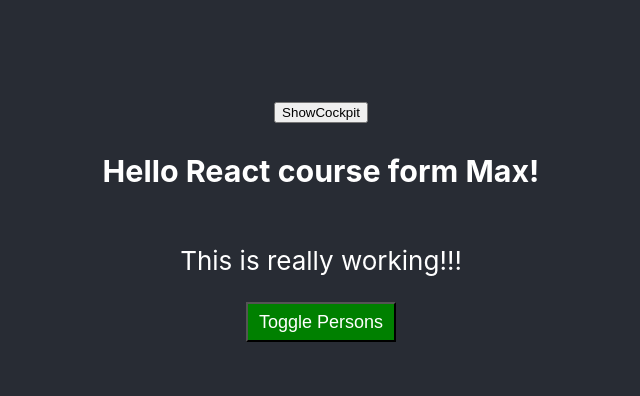
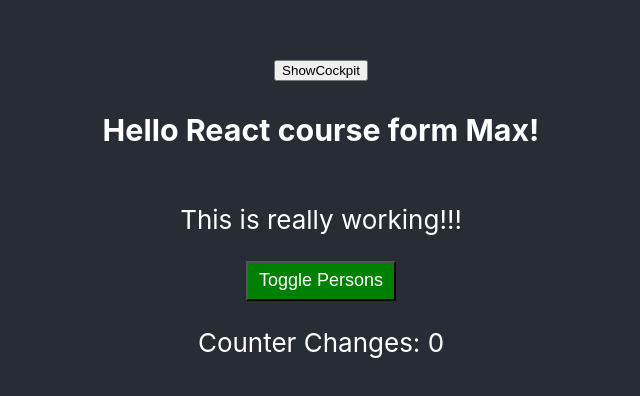
Before and after one commit to OlegGre4ka/-react-max-schwarzmuller, a React (Create React App) app: page / in a window 1280 px wide. Shown: the part 178-574 px from the top of the page, without its empty margins (319-959 px from the left). Built offline with nearby package versions, Linux system fonts and the light colour scheme.

Commit message:
107-Using PropTypes,install prop-types library

```diff
--- a/package.json
+++ b/package.json
@@ -4,6 +4,7 @@
   "private": true,
   "dependencies": {
     "node-sass": "^4.12.0",
+    "prop-types": "^15.7.2",
     "radium": "^0.25.1",
     "react": "^16.8.6",
     "react-dom": "^16.8.6",
--- a/src/components/Cockpit/Cockpit.js
+++ b/src/components/Cockpit/Cockpit.js
@@ -1,14 +1,14 @@
-import React, { useEffect } from 'react';
+import React/* { useEffect }*/ from 'react';
 import './Cockpit.scss';
 import Aux from '../../hoc/Auxiliary';
 
 const Cockpit = props => {
-    useEffect(() => {
-        console.log('[Cockpit.js],useEffect-1');
-        // setTimeout(()=>{
-        //     alert('Cockpit useEffect()-1-one time');
-        // },1000)
-    }, []);
+    // useEffect(() => {
+    //     console.log('[Cockpit.js],useEffect-1');
+    //     // setTimeout(()=>{
+    //     //     alert('Cockpit useEffect()-1-one time');
+    //     // },1000)
+    // }, []);
 
     // useEffect(()=>{
     //     console.log('[Cockpit.js],useEffect-2');
@@ -24,13 +24,13 @@ const Cockpit = props => {
     //     },2500)
     // },[props.persons]);
 
-    useEffect(() => {
-        return () => {
-            // alert('Cockpit useEffect()-4-useEffect-4-as componentUnMount');
+    // useEffect(() => {
+    //     return () => {
+    //         // alert('Cockpit useEffect()-4-useEffect-4-as componentUnMount');
 
-            console.log('[Cockpit.js],useEffect-4-as componentUnMount');
-        }
-    });
+    //         console.log('[Cockpit.js],useEffect-4-as componentUnMount');
+    //     }
+    // });
 
     const classes = [];
     // alert('Cockpit useEffect()');
--- a/src/components/Persons/Persons.js
+++ b/src/components/Persons/Persons.js
@@ -14,22 +14,23 @@ class Persons extends PureComponent {
     //         return false
     //     }
     // }
-    getSnapshotBeforeUpdate(prevProps, prevState) {
-        console.log('[Persons.js],getSnapshotBeforeUpdate');
-        return { message: "Snapshot!" }
+    // getSnapshotBeforeUpdate(prevProps, prevState) {
+    //     console.log('[Persons.js],getSnapshotBeforeUpdate');
+    //     return { message: "Snapshot!" }
 
-    }
-    componentDidUpdate(prevProps, prevState, snapshort) {
-        console.log('[Persons.js],componentDidUpdate');
-        console.log(snapshort)
-    }
+    // }
+    // componentDidUpdate(prevProps, prevState, snapshort) {
+    //     console.log('[Persons.js],componentDidUpdate');
+    //     console.log(snapshort)
+    // }
 
-    componentWillUnmount() {
-        console.log('[Persons.js],componentWillUnmount');
+    // componentWillUnmount() {
+    //     console.log('[Persons.js],componentWillUnmount');
 
-    }
+    // }
+
     render() {
-        console.log('[Persons.js],rendering...');
+        // console.log('[Persons.js],rendering...');
 
         return (
             this.props.persons.map((person, i) =>
--- a/src/containers/App.js
+++ b/src/containers/App.js
@@ -12,41 +12,42 @@ import ToggleButton from '../components/Cockpit/ToggleButton';
 
 class App extends React.Component {
   constructor(props) {
-    console.log('[App.js],constructor')
+    // console.log('[App.js],constructor');
     super(props)
     this.state = {
       persons: [
-        { id: 'asdf1', name: 'Oleg', age: 42 },
+        { id: 'asdf1', name: 'Oleg', age: '42' },
         { id: 'qwrt3', name: 'Max', age: 29 },
         { id: 'lkjh2', name: 'Anna', age: 25 }
       ],
       showPerson: false,
-      showCockpit: true
+      showCockpit: true,
+      counterChanges: 0
     }
   }
-  static getDerivedStateFromProps(props, state) {
-    console.log('[App.js],getDerivedStateFromProps', props)
-    return state
-  }
+  // static getDerivedStateFromProps(props, state) {
+  //   console.log('[App.js],getDerivedStateFromProps', props)
+  //   return state
+  // }
 
   // getSnapshotBeforeUpdate(prevProps, prevState) {
   //     console.log('[Persons.js],getSnapshotBeforeUpdate');
   //     return { message: "Snapshot!" }
 
   // }
-  componentDidMount() {
-    console.log('[App.js],componentDidMount');
+  // componentDidMount() {
+  //   console.log('[App.js],componentDidMount');
 
-  }
-  shouldComponentUpdate(nextProps, nextState) {
-    console.log('[App.js],shouldComponentUpdate');
+  // }
+  // shouldComponentUpdate(nextProps, nextState) {
+  //   console.log('[App.js],shouldComponentUpdate');
 
-    return true
-  }
-  componentDidUpdate(prevProps, prevState, snapshort) {
-    console.log('[App.js],componentDidUpdate');
-    // console.log(snapshort)
-  }
+  //   return true
+  // }
+  // componentDidUpdate(prevProps, prevState, snapshort) {
+  //   console.log('[App.js],componentDidUpdate');
+  //   // console.log(snapshort)
+  // }
 
   deletePersonHandler = (indexPerson) => {
     let persons = [...this.state.persons];
@@ -62,8 +63,11 @@ class App extends React.Component {
     let persons = [...this.state.persons]
     persons[personIndex].name = event.target.value;
 
-    this.setState({
-      persons
+    this.setState(prevState => {
+      return {
+        persons,
+        counterChanges: prevState.counterChanges + 1
+      }
     })
   }
 
@@ -76,7 +80,7 @@ class App extends React.Component {
     this.setState({ showCockpit: !this.state.showCockpit })
   }
   render() {
-    console.log('[App.js],rendering...',this.props);
+    // console.log('[App.js],rendering...',this.props);
 
     const persons = (
       this.state.showPerson ? <div className={classes.AppPersons}>
@@ -93,6 +97,8 @@ class App extends React.Component {
         <button onClick={this.showCockpit}>ShowCockpit</button>
         {this.state.showCockpit && <Cockpit lengthPersons={this.state.persons.length} title={this.props.appTitle} />}
         <ToggleButton showPerson={this.state.showPerson} clicked={this.togglePersonsHandler} />
+        <p>Counter Changes: {this.state.counterChanges}</p>
+
         {persons}
       </>
       //   {/* </div> */}
```
Also changed, not shown: src/components/Persons/Person/Person.js (+11 -3 lines), 1 other file (tests, documents, lock files or other folders).
